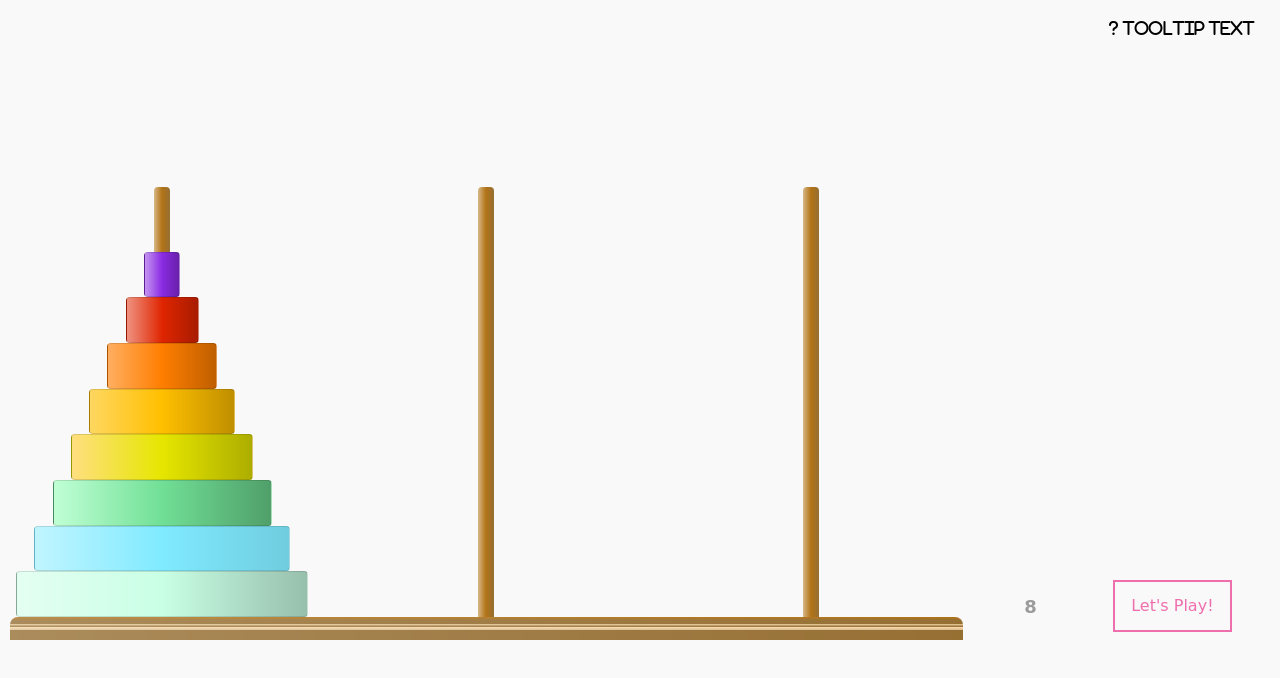
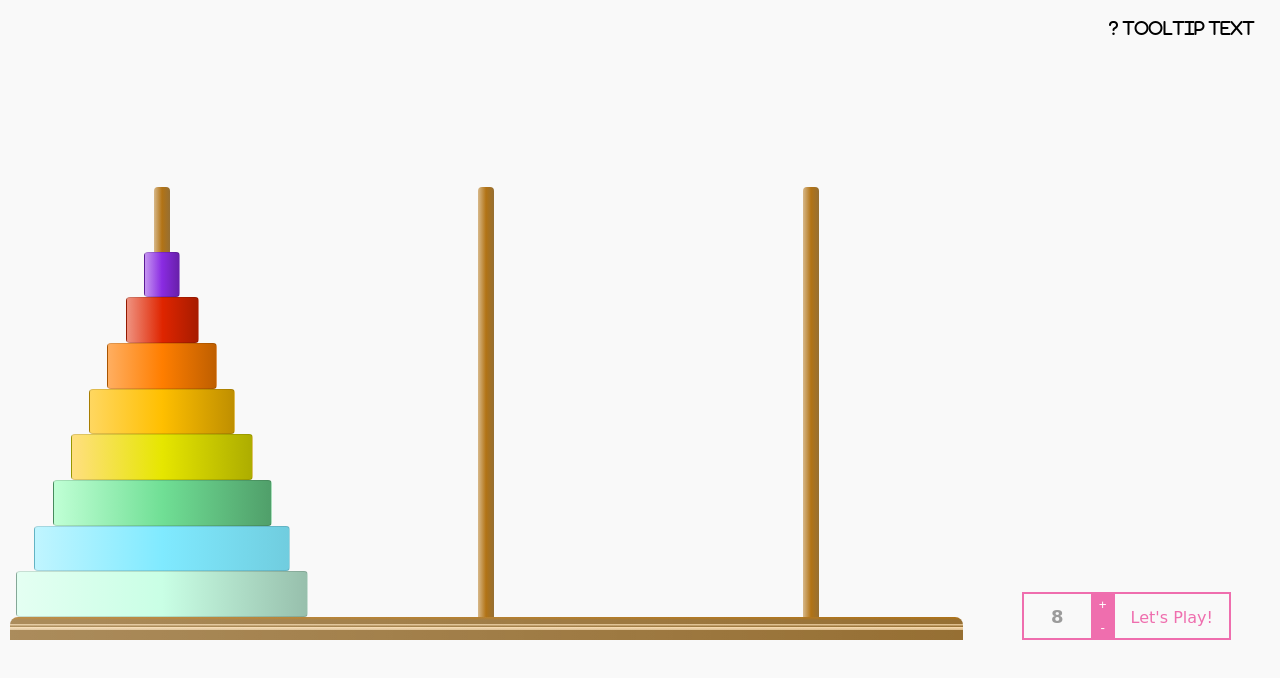
Before and after one commit to acuglar/Tower-of-Hanoi, a website: page tower-of-hanoi/index.html in a window 1280 px wide. Drawn offline with Linux system fonts and the light colour scheme; a web font is replaced by a local one.

Commit message:
Format styled counter

```diff
--- a/tower-of-hanoi/css/info.css
+++ b/tower-of-hanoi/css/info.css
@@ -1,16 +1,15 @@
-.form-info {
+.form {
   display: flex;
   flex-direction: row;
   justify-content: center;
   flex-wrap: wrap;
   align-items: end;
   width: 24vw;
-  height: 100%;
 }
 
-.form {
+.form-info {
+  height: 3rem;
   display: flex;
-  flex-wrap: wrap;
   justify-content: center;
 }
 
@@ -18,48 +17,57 @@
   display: none;
 }
 
-ol {
-  padding: 20px;
-}
-
-select {
-  border: none;
-  background-color: transparent;
-}
-
-.btn-play {
+.form__btn-play {
   background: none;
   border: 2px solid;
   font: inherit;
   line-height: 1;
-  margin: .5rem;
   padding: 1em 1em;
   color: #ef6eae
 }
 
-select {
-  font-family: 'Langar', cursive;
+.form__btn-play:hover {
+  cursor: pointer;
+}
+
+.form__counter {
+  display: flex;
+  flex-direction: column;
+  justify-content: space-between;
+  height: 100%;
+  border: 2px solid ef6eae;
+  background-color: #ef6eae;
+  padding: 4px 0;
+}
+
+.form__counter-btn {
+  background-color: #ef6eae;
+  border: none;
+  color: #fff;
 }
 
 input[type=number] {
   font-family: 'Langar', cursive;
   font-size: large;
   font-weight: 700;
-  padding: 11px;
+  text-align: center;
+  padding: 6px;
   border: none;
   background-color: transparent;
   color: #00000060;
+  border: 2px solid #ef6eae;
 }
 
-input[type=number]:focus-visible {
-  border: 2px solid red;
+input[type=number]::-webkit-inner-spin-button,
+input[type=number]::-webkit-outer-spin-button {
+  -webkit-appearance: none;
+  margin: 0;
 }
 
-input[type=number]::-webkit-inner-spin-button {
-  background: #fa9a9a;
-  /* margin-bottom: 10px; */
+input[type=number] {
+  -moz-appearance: textfield;
 }
-input[type=number]::-webkit-outer-spin-button {
-  background-color: #fa9a9a;
-  /* margin-bottom: 10px; */
+
+input[type=number]:focus {
+  outline: 0;
 }
--- a/tower-of-hanoi/index.html
+++ b/tower-of-hanoi/index.html
@@ -47,10 +47,19 @@
 				<div class="base undraggable"></div>
 			</div>
 
-			<div class="form-info">
-				<form class="form">
-					<input id="input_number" type="number" min="3" max="8" value="8" />
-					<input class="btn-play" type="submit" value="Let's Play!" />
+			<div class="form">
+				<form class="form-info">
+					<input id="form__number" type="number" min="3" max="8" value="8" />
+					<div class="form__counter">
+						<button class="form__counter-btn add">+</button>
+						<button class="form__counter-btn sub">-</button>
+					</div>
+					<input
+						class="form__btn-play"
+						name="play"
+						type="submit"
+						value="Let's Play!"
+					/>
 				</form>
 			</div>
 		</div>
--- a/tower-of-hanoi/js/script.js
+++ b/tower-of-hanoi/js/script.js
@@ -43,12 +43,33 @@ const resetGame = () => {
   disks.forEach(disk => disk.remove())
 }
 
-form.addEventListener('submit', e => {
+const add = document.querySelector('.form__counter-btn.add')
+const sub = document.querySelector('.form__counter-btn.sub')
+
+add.addEventListener('click', e => {
+  const selectedDisks = e.target.parentElement.parentElement.form__number.value
+
+  if (selectedDisks < 8) {
+    e.target.parentElement.parentElement.form__number.value++
+  }
+  console.log(selectedDisks);
+})
+
+sub.addEventListener('click', e => {
+  const selectedDisks = e.target.parentElement.parentElement.form__number.value
+
+  if (selectedDisks > 3) {
+    e.target.parentElement.parentElement.form__number.value--
+  }
+})
+
+form.addEventListener('click', e => {
   e.preventDefault()
 
+  if (e.target.value === "Let's Play!") {
     resetGame()
 
-  const selectedDisks = e.target.input_number.value
+    const selectedDisks = e.target.parentElement.form__number.value
 
     mountGame(selectedDisks)
     checkDraggable()
@@ -59,6 +80,7 @@ form.addEventListener('submit', e => {
       disk.addEventListener('dragstart', dragStartEvent) /* When init drag item */
       disk.addEventListener('dragend', dragEndEvent)
     })
+  }
 })
 
 const disks = document.querySelectorAll('.disk')
```
Lines whose indentation alone changed are shown as unchanged.
